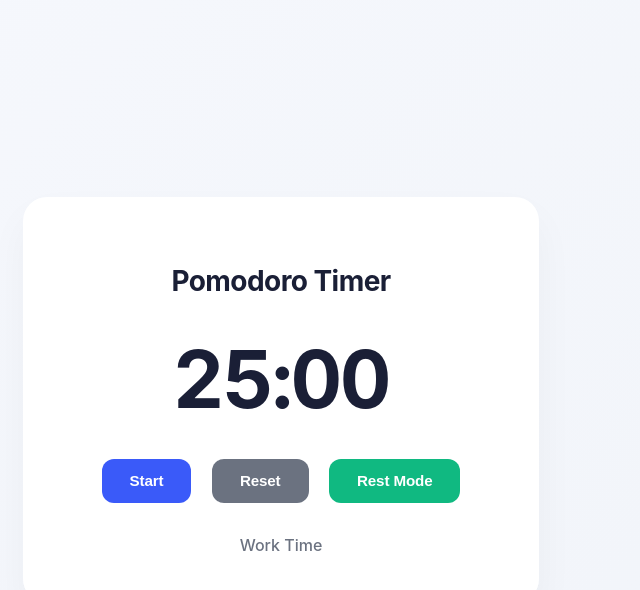
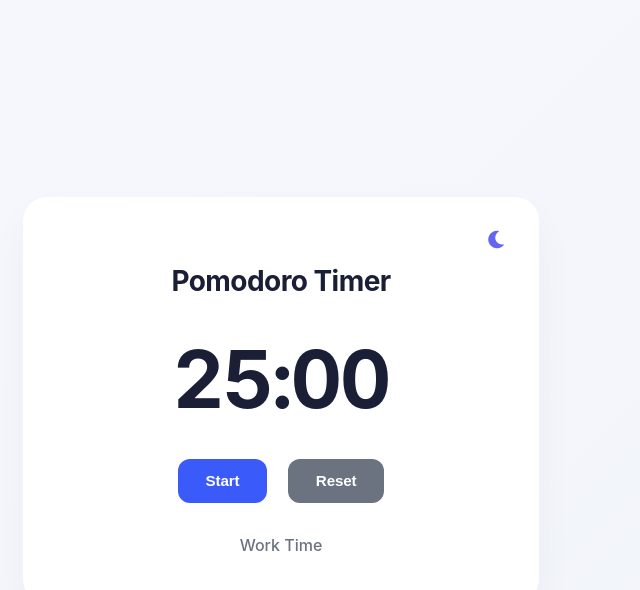
Before and after one commit to jmay170/BYOA-Pomodoro, a plain HTML site: page index.html in a window 1280 px wide. Both pictures are taken after a click on the button "Reset". Shown: the whole page, without its empty margins (359-999 px from the left). Drawn offline with Linux system fonts and the light colour scheme.

Commit message:
timer in header

```diff
--- a/index.html
+++ b/index.html
@@ -4,10 +4,14 @@
     <meta charset="UTF-8">
     <meta name="viewport" content="width=device-width, initial-scale=1.0">
     <title>Pomodoro Timer</title>
+    <link rel="stylesheet" href="https://cdnjs.cloudflare.com/ajax/libs/font-awesome/6.0.0/css/all.min.css">
     <link rel="stylesheet" href="styles.css">
 </head>
 <body>
     <div class="container">
+        <button id="toggle-mode" class="mode-toggle">
+            <i class="fas fa-moon"></i>
+        </button>
         <h1>Pomodoro Timer</h1>
         <div class="timer">
             <span id="minutes">25</span>:<span id="seconds">00</span>
@@ -15,7 +19,6 @@
         <div class="controls">
             <button id="start">Start</button>
             <button id="reset">Reset</button>
-            <button id="toggle-mode">Rest Mode</button>
         </div>
         <div class="mode">
             <span id="mode-text">Work Time</span>
--- a/script.js
+++ b/script.js
@@ -15,15 +15,25 @@ const BREAK_TIME = 5 * 60; // 5 minutes in seconds
 function updateDisplay(timeLeft) {
     const minutes = Math.floor(timeLeft / 60);
     const seconds = timeLeft % 60;
+    const timeString = `${minutes.toString().padStart(2, '0')}:${seconds.toString().padStart(2, '0')}`;
+
+    // Update the display
     minutesDisplay.textContent = minutes.toString().padStart(2, '0');
     secondsDisplay.textContent = seconds.toString().padStart(2, '0');
+
+    // Update the page title
+    document.title = `${timeString} - Pomodoro Timer`;
 }
 
 function switchMode() {
     isWorkTime = !isWorkTime;
     timeLeft = isWorkTime ? WORK_TIME : BREAK_TIME;
     modeText.textContent = isWorkTime ? 'Work Time' : 'Break Time';
-    toggleModeButton.textContent = isWorkTime ? 'Rest Mode' : 'Work Mode';
+
+    // Update the icon
+    const icon = toggleModeButton.querySelector('i');
+    icon.className = isWorkTime ? 'fas fa-moon' : 'fas fa-sun';
+
     updateDisplay(timeLeft);
 }
 
@@ -55,7 +65,11 @@ function resetTimer() {
     isWorkTime = true;
     timeLeft = WORK_TIME;
     modeText.textContent = 'Work Time';
-    toggleModeButton.textContent = 'Rest Mode';
+
+    // Reset the icon
+    const icon = toggleModeButton.querySelector('i');
+    icon.className = 'fas fa-moon';
+
     updateDisplay(timeLeft);
     startButton.textContent = 'Start';
 }
--- a/styles.css
+++ b/styles.css
@@ -19,6 +19,7 @@ body {
     max-width: 420px;
     width: 90%;
     backdrop-filter: blur(10px);
+    position: relative;
 }
 
 h1 {
@@ -53,7 +54,7 @@ h1 {
 }
 
 .controls button:hover {
-    background-color: purple;
+    background-color: #2d4adf;
     transform: translateY(-2px);
     box-shadow: 0 4px 12px rgba(58, 90, 249, 0.25);
 }
@@ -86,3 +87,33 @@ h1 {
     background-color: #4b5563;
     box-shadow: 0 4px 12px rgba(107, 114, 128, 0.25);
 }
+
+.mode-toggle {
+    position: absolute;
+    top: 1.5rem;
+    right: 1.5rem;
+    background: none;
+    border: none;
+    cursor: pointer;
+    padding: 0.5rem;
+    font-size: 1.25rem;
+    color: #6b7280;
+    transition: all 0.2s ease;
+}
+
+.mode-toggle:hover {
+    color: #3a5af9;
+    transform: translateY(-2px);
+}
+
+.mode-toggle:active {
+    transform: translateY(0);
+}
+
+.mode-toggle .fa-moon {
+    color: #6366f1;
+}
+
+.mode-toggle .fa-sun {
+    color: #f59e0b;
+}
```
Also changed, not shown: 1 other file.
